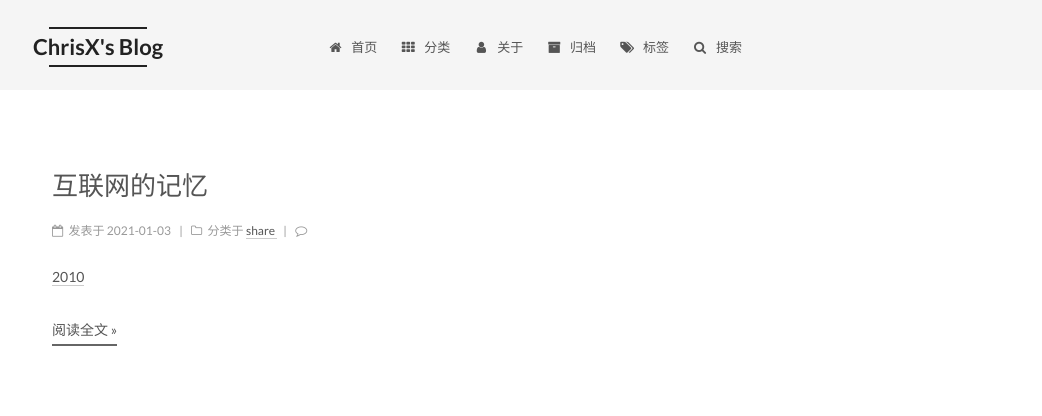
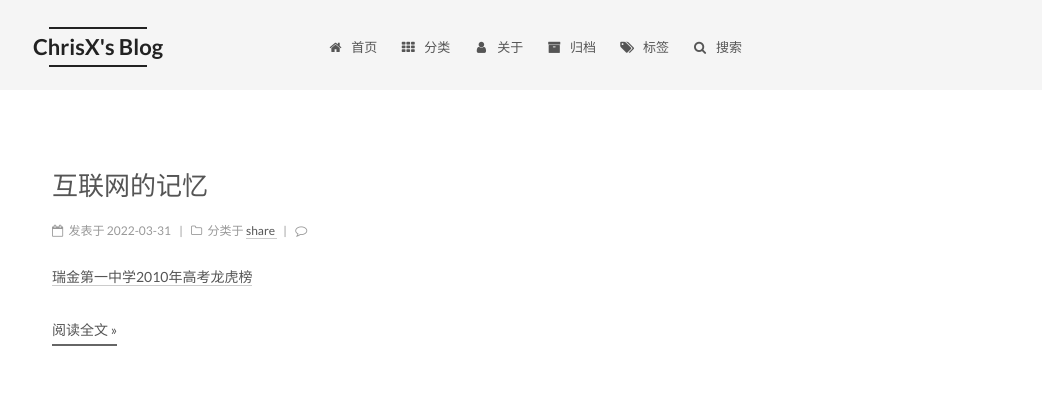
Before and after one commit to xrp001/xrp001.github.io, a Jekyll site: the page built from index.html, in a window 1280 px wide. Shown: the top 416 px of the page, without its empty margins (238-1280 px from the left). Built offline with Jekyll 4.4.1, drawn with Linux system fonts in a browser that asks for light colours; the list of posts is cut into pages by our own code; comment, search, counter and statistics services are not loaded.

Commit message:
Update 2022-03-31-memory-of-the-internet.md

```diff
--- a/_posts/2022-03-31-memory-of-the-internet.md
+++ b/_posts/2022-03-31-memory-of-the-internet.md
@@ -1,10 +1,15 @@
 ---
 layout: post
 title: "互联网的记忆"
-date: 2021-01-03
+date: 2022-03-31
 categories: share
 tags: [回忆,时光,互联网的记忆]
 
 ---
+[瑞金第一中学2010年高考龙虎榜](https://xrp001.github.io/archives/2010.html)
 
-[2010](https://xrp001.github.io/archives/2010.mht)
+[瑞金第一中学2011年高考龙虎榜](https://xrp001.github.io/archives/2011.html)
+
+[瑞金第一中学2012年高考龙虎榜](https://xrp001.github.io/archives/2012.html)
+
+[瑞金第一中学2017年高考龙虎榜(部分)](https://xrp001.github.io/archives/2017.jpg)
```
